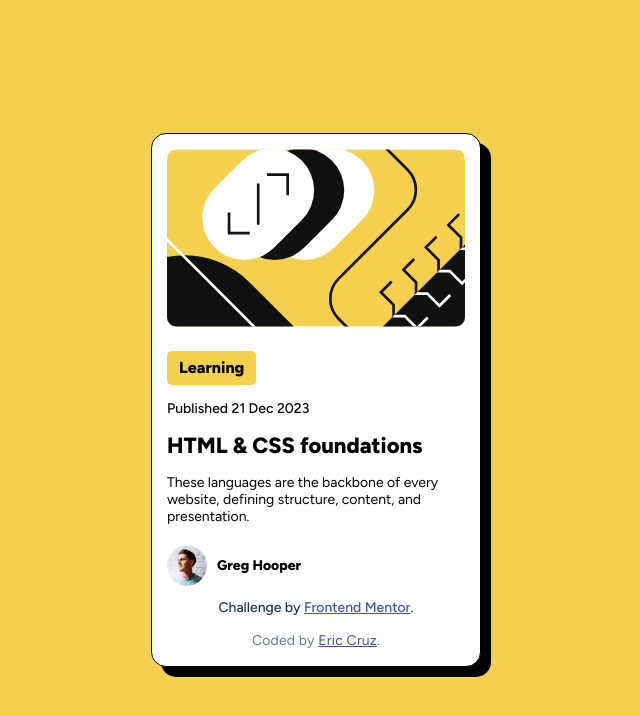
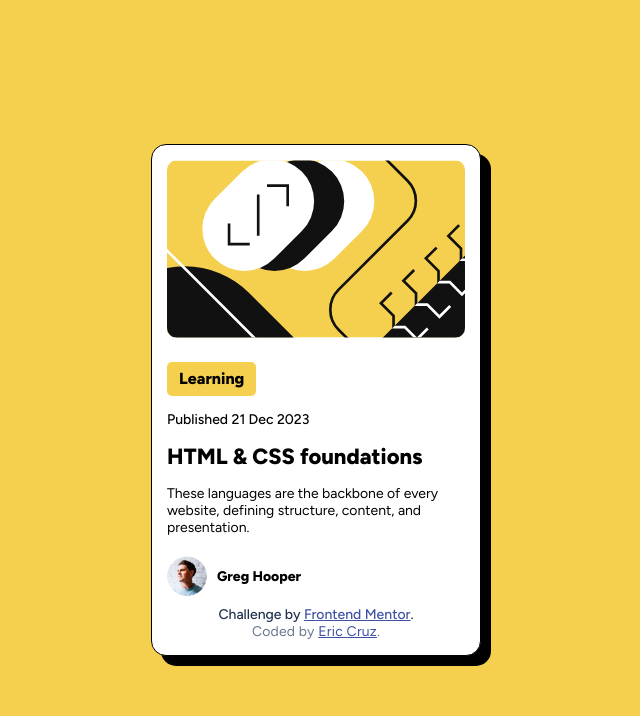
Before and after one commit to ECHL003/Front-End-Mentor-Challenges, a plain HTML site: page 02-blog-preview-card-main/index.html in a window 1280 px wide. Shown: the whole page, without its empty margins (324-964 px from the left). Drawn offline with Linux system fonts and the light colour scheme.

Commit message:
Small Fixes.

```diff
--- a/02-blog-preview-card-main/style.css
+++ b/02-blog-preview-card-main/style.css
@@ -98,13 +98,12 @@
 }
 
 .main-text {
+    margin-top: 10px;
     font-family: 'Figtree', sans-serif;
     font-weight: 500;
     color: rgb(31, 49, 79);
     font-size: 14px;
-    line-height: 120%;
     letter-spacing: 0px;
-    padding: 0.9rem;
 }
 
 .sub-text {
@@ -112,7 +111,6 @@
     font-weight: 400;
     color: rgb(104, 119, 141);
     font-size: 14px;
-    line-height: 140%;
     letter-spacing: 0.2px;
 }
 
```
Also changed, not shown: 01-qr-code-component-main/index.html (+1 -0 lines), 02-blog-preview-card-main/index.html (+1 -2 lines).
